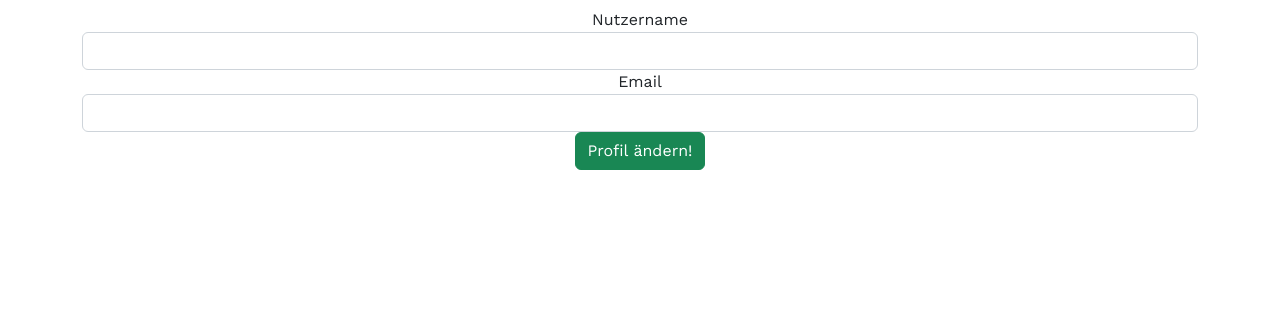
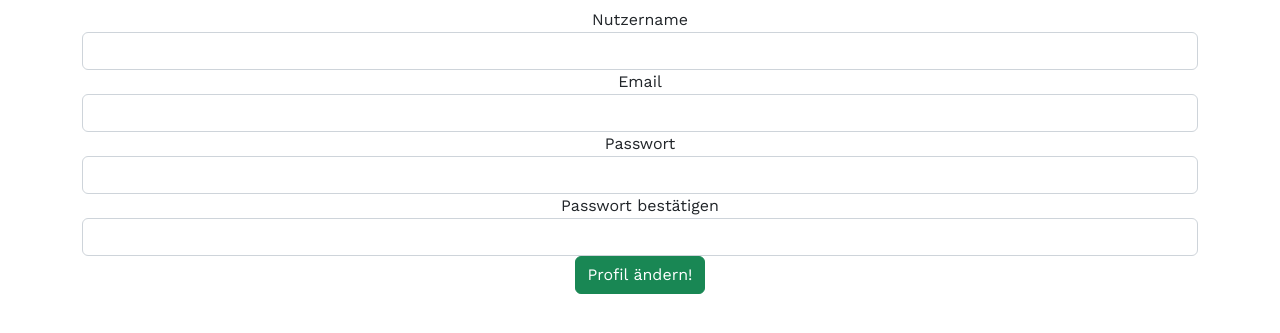
Before and after one commit to vincm1/booknet, a Flask app: page /account in a window 1280 px wide. Shown: the part 84-417 px from the top of the page. Run offline with Flask 3, Linux system fonts and the light colour scheme.

Commit message:
added password confirmation

```diff
--- a/booknet_app/templates/users/account.html
+++ b/booknet_app/templates/users/account.html
@@ -1,6 +1,21 @@
 {% extends "base.html" %}
 
 {% block content %}
+
+        <div class="container">
+          {% with messages = get_flashed_messages(with_categories=true) %}
+  <!-- Categories: success (green), info (blue), warning (yellow), danger (red) -->
+            {% if messages %}
+              {% for category, message in messages %}
+                <div class="alert alert-{{ category }} alert-dismissible" role="alert">
+                <button type="button" class="close" data-dismiss="alert" aria-label="Close"><span aria-hidden="true">&times;</span></button>
+                <!-- <strong>Title</strong> --> {{ message }}
+                </div>
+              {% endfor %}
+            {% endif %}
+          {% endwith %}
+        </div>
+
         <div class="jumbotron">
             <h1>{{current_user.username}}</h1>
             <h1>{{current_user.email}}</h1>
@@ -18,6 +33,14 @@
               {{form.email(class='form-control')}}
             </div>
             <div class="form-group">
+              {{form.passwort.label(class="form-group")}}
+              {{form.passwort(class='form-control')}}
+            </div>
+            <div class="form-group">
+              {{form.passwort_bestätigen.label(class="form-group")}}
+              {{form.passwort_bestätigen(class='form-control')}}
+            </div>
+            <div class="form-group">
                 {{form.submit(class="btn btn-success")}}
             </div>
           </form>
--- a/booknet_app/users/forms.py
+++ b/booknet_app/users/forms.py
@@ -7,7 +7,8 @@ from booknet_app.models import User
 class RegistrationForm(FlaskForm):
     username = StringField('Username', validators=[DataRequired()])
     email = EmailField('Email', validators=[Email(), DataRequired()])
-    passwort = PasswordField('Passwort', validators=[DataRequired()])
+    passwort = PasswordField('Passwort', validators=[DataRequired(), Length(min=8, message="Mindestens 8 Zeichen!"), EqualTo('passwort_bestätigen', message="Passwörter stimmen nicht überein!")])
+    passwort_bestätigen = PasswordField('Passwort bestätigen', validators=[DataRequired()])
     submit = SubmitField('Anmelden')
 
 class LoginForm(FlaskForm):
@@ -18,4 +19,6 @@ class LoginForm(FlaskForm):
 class EditUserForm(FlaskForm):
     username = StringField('Nutzername')
     email = EmailField('Email', validators=[Email()])
+    passwort = PasswordField('Passwort', validators=[DataRequired(), Length(min=8, message="Mindestens 8 Zeichen!"), EqualTo('passwort_bestätigen', message="Passwörter stimmen nicht überein!")])
+    passwort_bestätigen = PasswordField('Passwort bestätigen', validators=[DataRequired()])
     submit = SubmitField('Profil ändern!')
--- a/booknet_app/users/routes.py
+++ b/booknet_app/users/routes.py
@@ -56,6 +56,7 @@ def edit_user():
 
         current_user.username = form.username.data
         current_user.email = form.email.data
+        current_user.passwort = form.passwort.data
 
         db.session.commit()
 
```
Also changed, not shown: booknet_app/templates/users/signup.html (+15 -9 lines).
